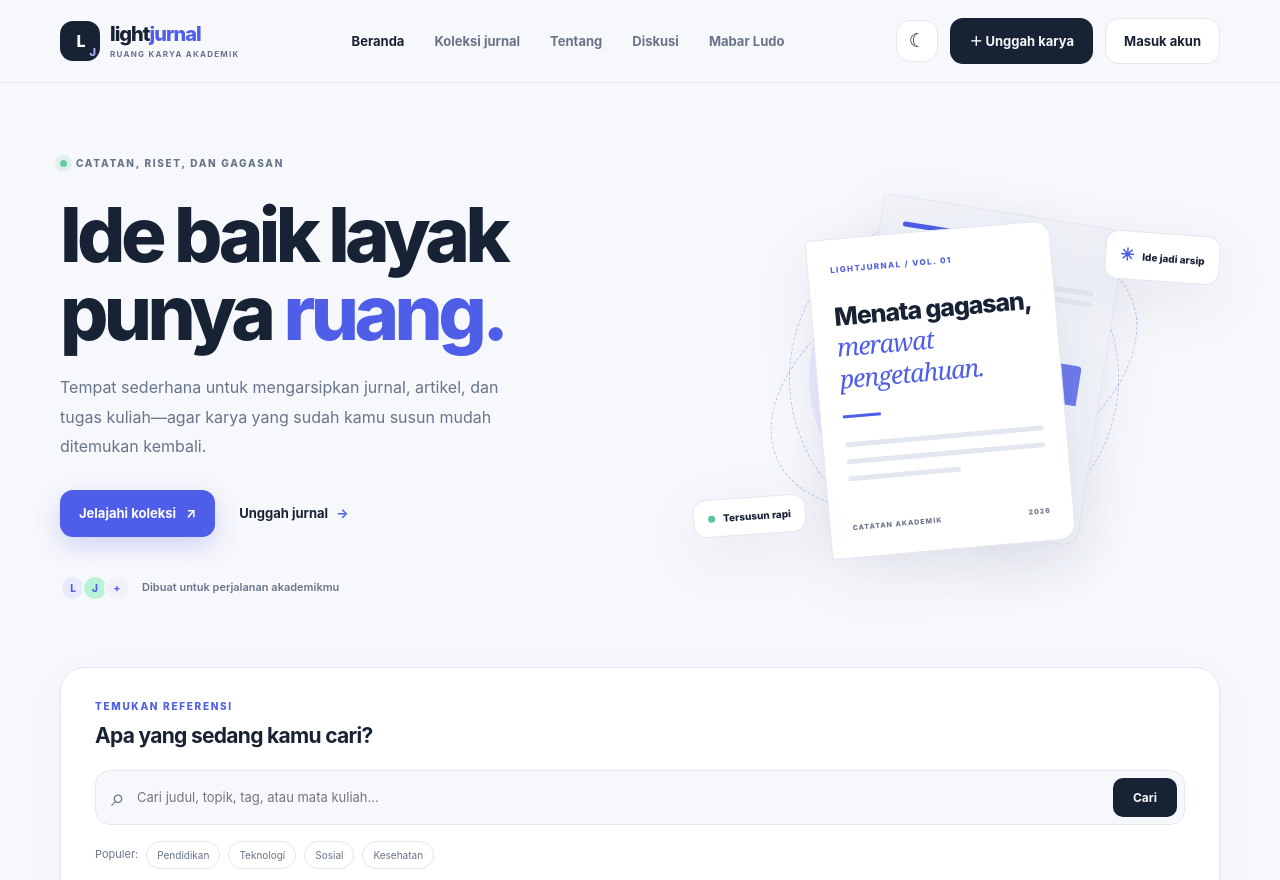
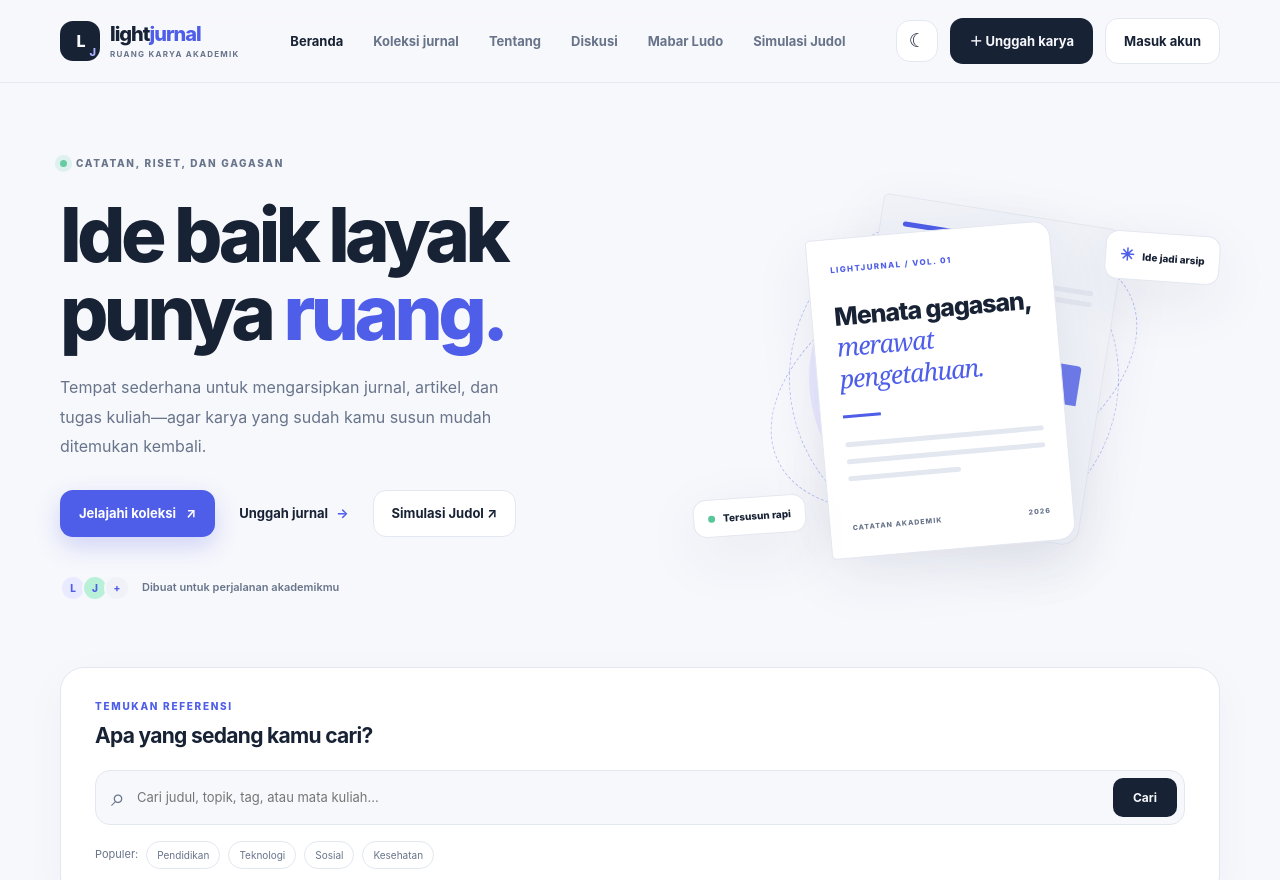
Before and after one commit to lightevil96-svg/lightjurnal-site, a plain HTML site: page index.html in a window 1280 px wide. Shown: the top 880 px of the page. Drawn offline with nearby package versions, Linux system fonts and the light colour scheme; no server answers.

Commit message:
Add homepage entry for educational slot simulator

```diff
--- a/index.html
+++ b/index.html
@@ -22,6 +22,7 @@
         <a class="nav-link" href="#tentang">Tentang</a>
 <a class="nav-link" href="#komentar">Diskusi</a>
         <a class="nav-link" href="ludo.html">Mabar Ludo</a>
+        <a class="nav-link" href="simulasi-judol.html">Simulasi Judol</a>
 
       </nav>
       <div class="nav-actions">
@@ -32,7 +33,7 @@
       </div>
     </div>
     <nav class="mobile-nav" id="mobile-nav" aria-label="Navigasi mobile" hidden>
-      <a href="#beranda">Beranda</a><a href="#artikel">Koleksi jurnal</a><a href="#tentang">Tentang</a><a href="#komentar">Diskusi</a><a href="ludo.html">Mabar Ludo</a><a href="login.html">Unggah karya</a><a id="mobile-account-link" href="login.html">Masuk akun</a>
+      <a href="#beranda">Beranda</a><a href="#artikel">Koleksi jurnal</a><a href="#tentang">Tentang</a><a href="#komentar">Diskusi</a><a href="ludo.html">Mabar Ludo</a><a href="simulasi-judol.html">Simulasi Judol</a><a href="login.html">Unggah karya</a><a id="mobile-account-link" href="login.html">Masuk akun</a>
     </nav>
   </header>
 
@@ -42,7 +43,7 @@
         <div class="eyebrow"><span class="eyebrow-dot"></span> CATATAN, RISET, DAN GAGASAN</div>
         <h1>Ide baik layak<br>punya <span>ruang.</span></h1>
         <p class="hero-lead">Tempat sederhana untuk mengarsipkan jurnal, artikel, dan tugas kuliah—agar karya yang sudah kamu susun mudah ditemukan kembali.</p>
-        <div class="hero-actions"><a class="button button-primary" href="#artikel">Jelajahi koleksi <span aria-hidden="true">↗</span></a><a class="text-link" href="login.html">Unggah jurnal <span aria-hidden="true">→</span></a></div>
+        <div class="hero-actions"><a class="button button-primary" href="#artikel">Jelajahi koleksi <span aria-hidden="true">↗</span></a><a class="text-link" href="login.html">Unggah jurnal <span aria-hidden="true">→</span></a><a class="button button-outline" href="simulasi-judol.html">Simulasi Judol ↗</a></div>
         <div class="hero-note"><span class="avatar-stack"><i>L</i><i>J</i><i>+</i></span><span>Dibuat untuk perjalanan akademikmu</span></div>
       </div>
       <div class="hero-art" aria-label="Ilustrasi tumpukan dokumen akademik">
```
